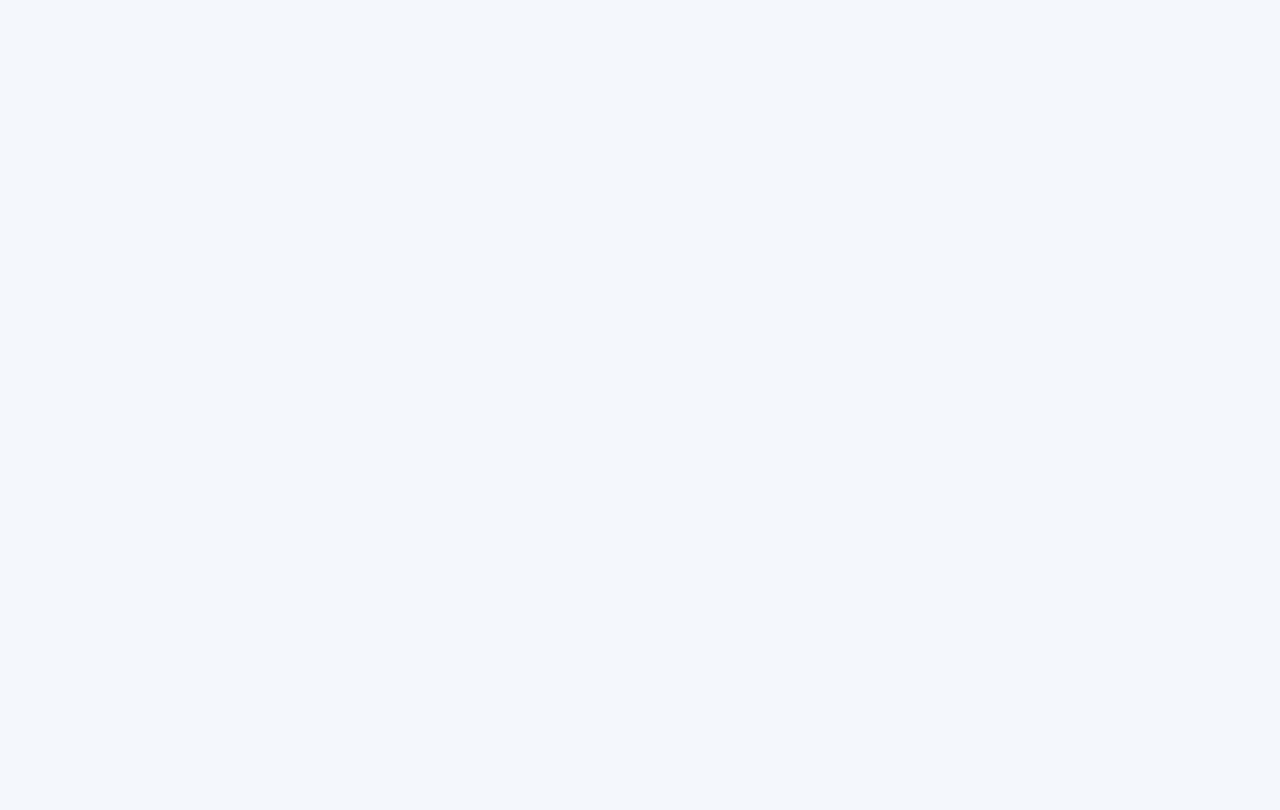
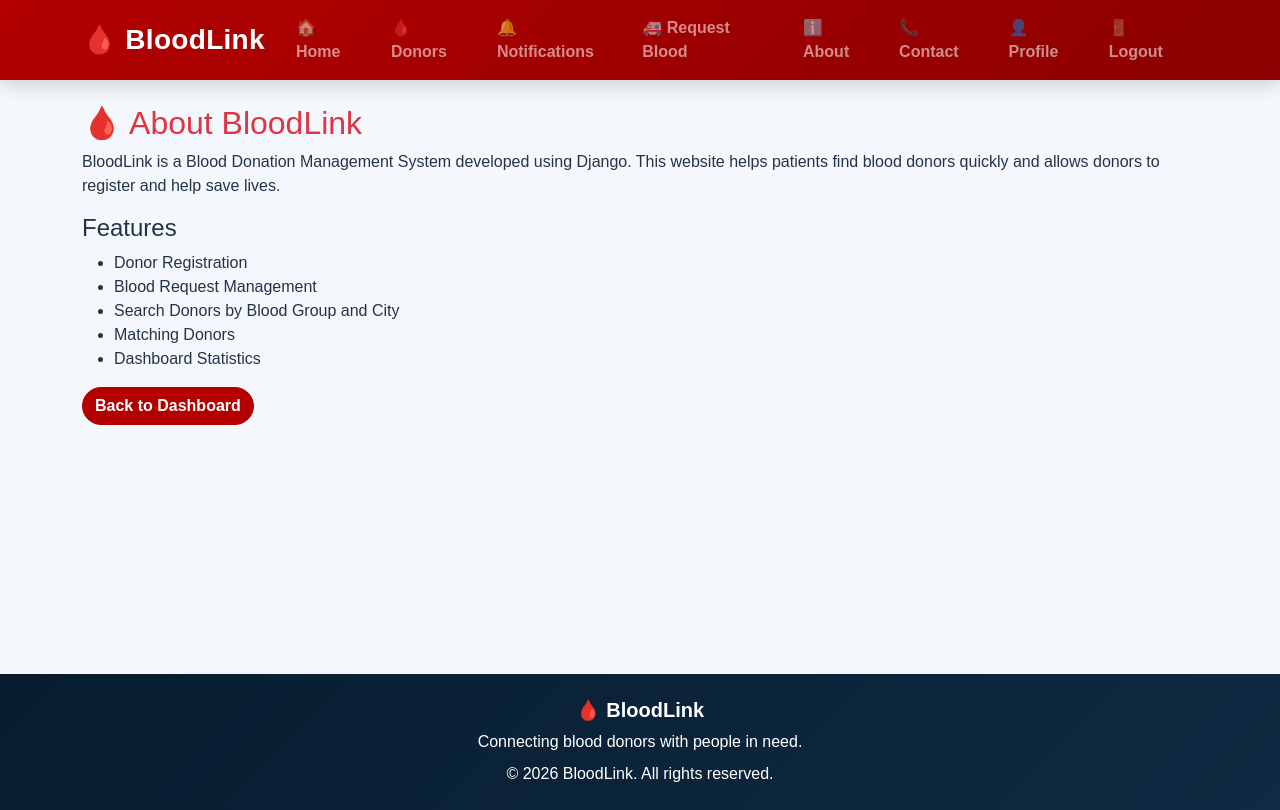
Before and after one commit to arvindpund03-ui/BloodLink, a Django app: page /about/ in a window 1280 px wide. Before the commit the page is empty. Run offline with Django 5.2, Linux system fonts and the light colour scheme.

Commit message:
Fix complete base template

```diff
--- a/templates/base.html
+++ b/templates/base.html
@@ -1,3 +1,22 @@
+{% load static %}
+
+<!DOCTYPE html>
+<html lang="en">
+
+<head>
+
+    <meta charset="UTF-8">
+
+    <meta name="viewport"
+          content="width=device-width, initial-scale=1.0">
+
+    <title>BloodLink</title>
+
+    <link
+        href="https://cdn.jsdelivr.net/npm/bootstrap@5.3.0/dist/css/bootstrap.min.css"
+        rel="stylesheet"
+    >
+
     <style>
 
         :root {
@@ -17,8 +36,6 @@
             font-family: Arial, sans-serif;
             color: var(--text);
         }
-
-    /* NAVBAR */
 
         .navbar {
             background: linear-gradient(
@@ -48,13 +65,9 @@
             background: rgba(255, 255, 255, 0.18);
         }
 
-    /* PAGE */
-
         main {
             min-height: 65vh;
         }
-
-    /* CARDS */
 
         .card {
             border: none;
@@ -68,8 +81,6 @@
             transform: translateY(-5px);
             box-shadow: 0 12px 28px rgba(16, 42, 67, 0.15);
         }
-
-    /* BUTTONS */
 
         .btn {
             border-radius: 30px;
@@ -88,8 +99,6 @@
             transform: translateY(-1px);
         }
 
-    /* FOOTER */
-
         footer {
             margin-top: 50px;
             background: linear-gradient(
@@ -107,8 +116,6 @@
             color: #ff6b6b !important;
             padding-left: 4px;
         }
-
-    /* MOBILE */
 
         @media (max-width: 768px) {
 
@@ -131,3 +138,146 @@
         }
 
     </style>
+
+</head>
+
+<body>
+
+<!-- =========================
+     NAVBAR
+========================= -->
+
+<nav class="navbar navbar-expand-lg navbar-dark sticky-top">
+
+    <div class="container">
+
+        <a class="navbar-brand" href="/">
+            🩸 BloodLink
+        </a>
+
+        <button
+            class="navbar-toggler"
+            type="button"
+            data-bs-toggle="collapse"
+            data-bs-target="#navbarMenu"
+            aria-controls="navbarMenu"
+            aria-expanded="false"
+            aria-label="Toggle navigation">
+
+            <span class="navbar-toggler-icon"></span>
+
+        </button>
+
+        <div
+            class="collapse navbar-collapse"
+            id="navbarMenu">
+
+            <ul class="navbar-nav ms-auto">
+
+                <li class="nav-item">
+                    <a class="nav-link" href="/">
+                        🏠 Home
+                    </a>
+                </li>
+
+                <li class="nav-item">
+                    <a class="nav-link" href="/donors/">
+                        🩸 Donors
+                    </a>
+                </li>
+
+                <li class="nav-item">
+                    <a class="nav-link"
+                       href="{% url 'notifications' %}">
+                        🔔 Notifications
+                    </a>
+                </li>
+
+                <li class="nav-item">
+                    <a class="nav-link"
+                       href="/request-blood/">
+                        🚑 Request Blood
+                    </a>
+                </li>
+
+                <li class="nav-item">
+                    <a class="nav-link"
+                       href="/about/">
+                        ℹ️ About
+                    </a>
+                </li>
+
+                <li class="nav-item">
+                    <a class="nav-link"
+                       href="/contact/">
+                        📞 Contact
+                    </a>
+                </li>
+
+                <li class="nav-item">
+                    <a class="nav-link"
+                       href="/profile/">
+                        👤 Profile
+                    </a>
+                </li>
+
+                <li class="nav-item">
+                    <a class="nav-link"
+                       href="/logout/">
+                        🚪 Logout
+                    </a>
+                </li>
+
+            </ul>
+
+        </div>
+
+    </div>
+
+</nav>
+
+
+<!-- =========================
+     PAGE CONTENT
+========================= -->
+
+<main>
+
+    {% block content %}
+    {% endblock %}
+
+</main>
+
+
+<!-- =========================
+     FOOTER
+========================= -->
+
+<footer class="text-white py-4">
+
+    <div class="container text-center">
+
+        <h5 class="fw-bold">
+            🩸 BloodLink
+        </h5>
+
+        <p class="mb-2">
+            Connecting blood donors with people in need.
+        </p>
+
+        <p class="mb-0">
+            © 2026 BloodLink. All rights reserved.
+        </p>
+
+    </div>
+
+</footer>
+
+
+<script
+    src="https://cdn.jsdelivr.net/npm/bootstrap@5.3.0/dist/js/bootstrap.bundle.min.js">
+</script>
+
+</body>
+
+</html>
```
Lines whose indentation alone changed are shown as unchanged.
